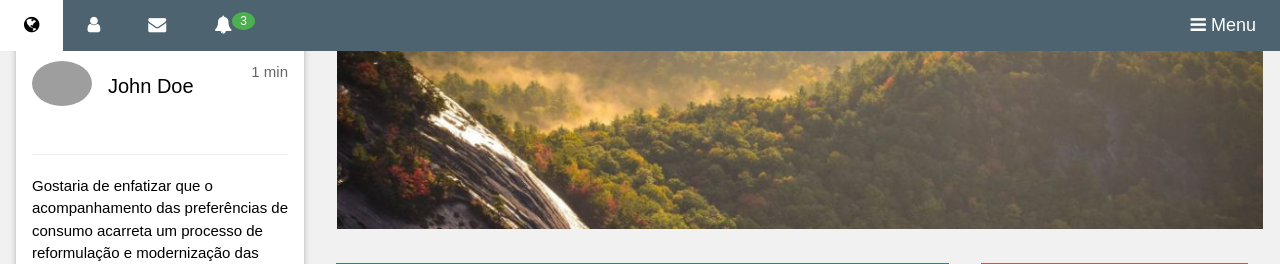
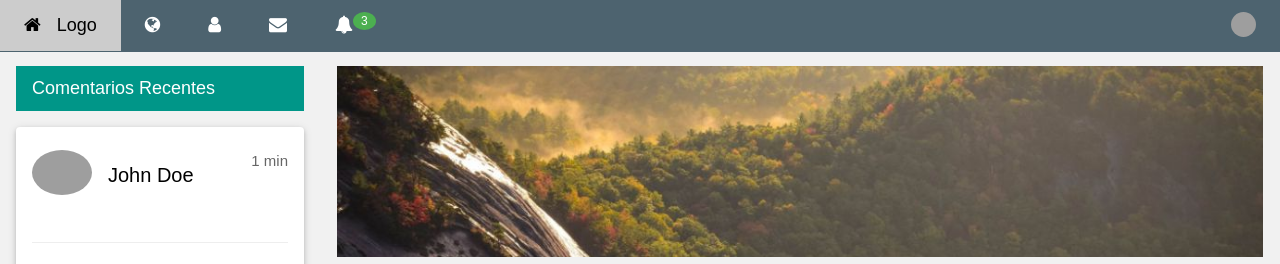
Before and after one commit to Erick-rick/faceTravels, a PHP site: page / in a window 1280 px wide. Shown: the top 264 px of the page. Run offline with PHP 8.4, Linux system fonts and the light colour scheme; some libraries are stand-ins or nearby versions; some web fonts are replaced; grey boxes are pictures that could not be loaded.

Commit message:
alteracoes iniciais concluidas

```diff
--- a/app/css/style.css
+++ b/app/css/style.css
@@ -3,11 +3,21 @@ html,body,h1,h2,h3,h4,h5 {
 	font-family: "Raleway", sans-serif;
 }
 
-
 .w3-theme-d2 {
     color: #fff !important;
     background-color: #4d636f !important;
 }
+
+.w3-theme-d3 {
+    color: #fff !important;
+    background-color: #435761 !important;
+}
+
+.w3-theme-d5 {
+    color: #fff !important;
+    background-color: #303e45 !important;
+}
+
 .container {
   position: relative;
   width: 50%;
--- a/app/index.html
+++ b/app/index.html
@@ -23,7 +23,7 @@
 
    <!-- DIRECTIVES -->
    <script src="scripts/directives/maps-directives.js"></script>
-   <body ng-app="myApp" ng-controller="mapaController as mapaCtrl"  class="w3-light-grey">
+   <body ng-app="myApp" ng-controller="mapaController as mapaCtrl"  class="w3-light-grey w3-theme-l5">
 
       <!-- Top container
       <div class="w3-container w3-top w3-black w3-large w3-padding" style="z-index:4">
@@ -31,7 +31,7 @@
          <span class="w3-right">Projeto de Engenharia de Software</span>
       </div>-->
 
-      <!-- Navbar -->
+      <!-- Navbar
       <div class="w3-top ">
          <ul class="w3-navbar w3-theme-d2 w3-left-align w3-large">
             <li class="w3-hide-medium w3-hide-large w3-opennav w3-right">
@@ -50,7 +50,7 @@
             </li>
             <li class="w3-right"><a href="#" class="w3-padding-large w3-theme-d4" onclick="w3_open()" ><i class="fa fa-bars"></i>  Menu</a></li>
          </ul>
-      </div>
+      </div>-->
 
 
       <!-- Sidenav/menu
@@ -84,7 +84,7 @@
       </nav>
       Overlay effect when opening sidenav on small screens
 
-   <div class="w3-overlay w3-hide-large w3-animate-opacity" onclick="w3_close()" style="cursor:pointer" title="close side menu" id="myOverlay"></div>-->
+   <div class="w3-overlay w3-hide-large w3-animate-opacity" onclick="w3_close()" style="cursor:pointer" title="close side menu" id="myOverlay"></div>
       <br>
       <div class="w3-col s3">
          <div class="w3-container w3-card-2 w3-white w3-round w3-margin">
@@ -130,9 +130,9 @@
             <button type="button" class="w3-btn w3-theme-d1 w3-margin-bottom"><i class="fa fa-thumbs-up"></i>  Like</button>
             <button type="button" class="w3-btn w3-theme-d2 w3-margin-bottom"><i class="fa fa-comment"></i>  Comment</button>
          </div>
-      </div>
+      </div>-->
 
-      <!-- !PAGE CONTENT! -->
+      <!-- !PAGE CONTENT!
       <div class="w3-col s9">
 
          <div class="w3-container w3-section">
@@ -156,8 +156,8 @@
                <div class="w3-twothird">
                   <h5 class = "h-well w3-teal">Mapa Analisado </h5>
 
-
-            <!-- MAPA -->
+ -->
+            <!-- MAPA
                   <div style=" height: 420px" class="row">
                      <div my-map=""
                         data-zoom="mapaCtrl.zoom"
@@ -248,11 +248,278 @@
                   <br>
                </div>
             </div>
-         </div>
+         </div>-->
 
 
 
-   <!-- MODAL ADD-->
+   <!-- MODAL ADD
+         <div id="id01" class="w3-modal">
+            <div class="w3-modal-content w3-card-8 w3-animate-zoom" style="max-width:700px">
+               <header class="w3-container w3-teal">
+                  <h3>Adicionar ponto</h3>
+               </header>
+               <form class="w3-container" name="addPontoForm">
+                  <div class="w3-section">
+                     <div class="w3-margin-bottom">
+                        <label><b>Localização</b></label>-->
+
+                  <!--Directiva search
+                        <input search-map
+                           data-locais="mapaCtrl.locais"
+                           id="pac-input"
+                           class="w3-input w3-border"
+                           type="text"
+                           placeholder="Nome do Local">
+                     </div>
+                     <div class="w3-margin-bottom">
+                        <label><b>Comentário</b></label>
+                        <textarea ng-model="mapaCtrl.comentario" class="w3-input w3-border" rows="4"></textarea>
+                     </div>
+                  </div>
+               </form>
+               <div class="w3-container w3-border-top w3-padding-16 w3-light-grey">
+                  <div class="w3-right">
+                     <button onclick="document.getElementById('id01').style.display='none'" type="button" class="w3-btn w3-red w3-border">Cancel</button>
+                     <button
+                        type="button"
+                        class=" w3-border w3-btn w3-teal"
+                        title="Adicionar um ponto no mapa"
+                        ng-click="mapaCtrl.addLugar()">
+                     Salvar
+                     </button>
+                  </div>
+               </div>
+            </div>
+         </div>-->
+         <!-- End page content
+      </div>
+
+      <script src="js/w3.js"></script>-->
+      <!--  <script src="js/mapa.js"></script>-->
+
+      <!-- CONTROLLERS
+      <script type="text/javascript" src="scripts/controllers/mapa/maps-controller.js"></script>-->
+
+
+
+
+
+      <!-- Navbar -->
+      <div class="w3-top">
+         <ul class="w3-navbar w3-theme-d2 w3-left-align w3-large">
+            <li class="w3-hide-medium w3-hide-large w3-opennav w3-right">
+               <a class="w3-padding-large w3-hover-white w3-large w3-theme-d2" href="javascript:void(0);" onclick="openNav()"><i class="fa fa-bars"></i></a>
+            </li>
+            <li><a href="#" class="w3-padding-large w3-theme-d4"><i class="fa fa-home w3-margin-right"></i>Logo</a></li>
+            <li class="w3-hide-small"><a href="#" class="w3-padding-large w3-hover-white" title="News"><i class="fa fa-globe"></i></a></li>
+            <li class="w3-hide-small"><a href="#" class="w3-padding-large w3-hover-white" title="Account Settings"><i class="fa fa-user"></i></a></li>
+            <li class="w3-hide-small"><a href="#" class="w3-padding-large w3-hover-white" title="Messages"><i class="fa fa-envelope"></i></a></li>
+            <li class="w3-hide-small w3-dropdown-hover">
+               <a href="#" class="w3-padding-large w3-hover-white" title="Notifications"><i class="fa fa-bell"></i><span class="w3-badge w3-right w3-small w3-green">3</span></a>
+               <div class="w3-dropdown-content w3-white w3-card-4">
+                  <a href="#">One new friend request</a>
+                  <a href="#">John Doe posted on your wall</a>
+                  <a href="#">Jane likes your post</a>
+               </div>
+            </li>
+            <li class="w3-hide-small w3-right"><a href="#" class="w3-padding-large w3-hover-white" title="My Account"><img src="http://www.w3schools.com/w3images/avatar2.png" class="w3-circle" style="height:25px;width:25px" alt="Avatar"></a></li>
+         </ul>
+      </div>
+
+      <!-- Navbar on small screens -->
+      <div id="navDemo" class="w3-hide w3-hide-large w3-hide-medium w3-top" style="margin-top:51px">
+         <ul class="w3-navbar w3-left-align w3-large w3-theme">
+            <li><a class="w3-padding-large" href="#">Link 1</a></li>
+            <li><a class="w3-padding-large" href="#">Link 2</a></li>
+            <li><a class="w3-padding-large" href="#">Link 3</a></li>
+            <li><a class="w3-padding-large" href="#">My Profile</a></li>
+         </ul>
+      </div>
+
+
+      <!-- Page Container -->
+      <div class=" w3-content" style="max-width:1500px;margin-top:50px">
+         <!-- The Grid -->
+         <div class="w3-row" >
+
+            <!-- Left Column -->
+            <div class="w3-col m3">
+               <div style="padding: 0px 16px">
+                  <h5 class = "h-well w3-teal">Comentarios Recentes</h5>
+               </div>
+               <div class="w3-container w3-card-2 w3-white w3-round w3-margin">
+                  <br>
+                  <img src="http://www.w3schools.com/w3images/avatar2.png" alt="Avatar" class="w3-left w3-circle w3-margin-right" style="width:60px">
+                  <span class="w3-right w3-opacity">1 min</span>
+                  <h4>John Doe</h4>
+                  <br>
+                  <hr class="w3-clear">
+                  <p>Gostaria de enfatizar que o acompanhamento das preferências de consumo acarreta um processo de reformulação e modernização das direções preferenciais no sentido do progresso.</p>
+                  <div class="w3-row-padding" style="margin:0 -16px">
+                     <div class="w3-half">
+                        <img src="http://www.w3schools.com/w3images/lights.jpg" style="width:100%" alt="Northern Lights" class="w3-margin-bottom">
+                     </div>
+                     <div class="w3-half">
+                        <img src="http://www.w3schools.com/w3images/nature.jpg" style="width:100%" alt="Nature" class="w3-margin-bottom">
+                     </div>
+                  </div>
+                  <button type="button" class="w3-btn w3-theme-d1 w3-margin-bottom"><i class="fa fa-thumbs-up"></i>  Like</button>
+                  <button type="button" class="w3-btn w3-theme-d2 w3-margin-bottom"><i class="fa fa-comment"></i>  Comment</button>
+               </div>
+               <div class="w3-container w3-card-2 w3-white w3-round w3-margin">
+                  <br>
+                  <img src="http://www.w3schools.com/w3images/avatar5.png" alt="Avatar" class="w3-left w3-circle w3-margin-right" style="width:60px">
+                  <span class="w3-right w3-opacity">16 min</span>
+                  <h4>Jane Doe</h4>
+                  <br>
+                  <hr class="w3-clear">
+                  <p>O que temos que ter sempre em mente é que a valorização de fatores subjetivos promove a alavancagem dos procedimentos normalmente adotados.</p>
+                  <button type="button" class="w3-btn w3-theme-d1 w3-margin-bottom"><i class="fa fa-thumbs-up"></i>  Like</button>
+                  <button type="button" class="w3-btn w3-theme-d2 w3-margin-bottom"><i class="fa fa-comment"></i>  Comment</button>
+               </div>
+               <div class="w3-container w3-card-2 w3-white w3-round w3-margin">
+                  <br>
+                  <img src="http://www.w3schools.com/w3images/avatar6.png" alt="Avatar" class="w3-left w3-circle w3-margin-right" style="width:60px">
+                  <span class="w3-right w3-opacity">32 min</span>
+                  <h4>Angie Jane</h4>
+                  <br>
+                  <hr class="w3-clear">
+                  <p>Have you seen this?</p>
+                  <img src="http://www.w3schools.com/w3images/nature.jpg" style="width:100%" class="w3-margin-bottom">
+                  <p>É claro que o acompanhamento das preferências de consumo assume importantes posições no estabelecimento do fluxo de informações.</p>
+                  <button type="button" class="w3-btn w3-theme-d1 w3-margin-bottom"><i class="fa fa-thumbs-up"></i>  Like</button>
+                  <button type="button" class="w3-btn w3-theme-d2 w3-margin-bottom"><i class="fa fa-comment"></i>  Comment</button>
+               </div>
+               <!-- End Left Column -->
+
+            </div>
+
+            <!-- Middle Column -->
+            <div class="w3-col m9">
+                <div class="w3-container w3-section">
+                  <div class="w3-row-padding" style="margin: 0px -7px;">
+                     <div class="slideshow-container">
+                        <div class="mySlides fade">
+                           <img src="img/slide/nature.png" style="width:100%">
+                        </div>
+                        <div class="mySlides fade">
+                           <img src="img/slide/water.png" style="width:100%">
+                        </div>
+                        <div class="mySlides fade">
+                           <img src="img/slide/ice.png" style="width:100%">
+                        </div>
+                     </div>
+                  </div>
+               </div>
+
+               <div class="w3-container w3-section">
+                  <div class="w3-row-padding" style="margin:0 -16px">
+                     <div class="w3-twothird">
+                        <h5 class = "h-well w3-teal">Mapa Analisado </h5>
+
+
+                  <!-- MAPA -->
+                        <div style=" height: 420px" class="row">
+                           <div my-map=""
+                              data-zoom="mapaCtrl.zoom"
+                              data-enderecos="mapaCtrl.enderecos"
+                              data-centro="mapaCtrl.centro"></div>
+                        </div>
+                     </div>
+                     <div class="w3-third">
+                        <div class="w3-container">
+                           <h5 class = " h-well w3-red" >Adicionar Ponto</h5>
+                           <div class="w3-twothird w3-btn-group w3-margin-top">
+                              <button class="w3-btn w3-teal" ng-click="mapaCtrl.addZoom()">
+                              <i class="fa fa-plus"></i>
+                              </button>
+                              <button class="w3-btn w3-green" ng-click="mapaCtrl.subZoom()">
+                              <i class="fa fa-minus"></i>
+                              </button>
+                              <label>&emsp; {{mapaCtrl.zoom}} Vezes</label>
+                           </div>
+                           <div class="w3-third w3-margin-top">
+                              <button title="Adicionar um ponto no mapa"
+                                 class="w3-btn w3-white w3-border w3-border-green w3-round-xlarge w3-right"
+                                 onclick="document.getElementById('id01').style.display='block'">
+                              Adicionar
+                              </button>
+                           </div>
+                        </div>
+                        <div class = "w3-container">
+                           <h5 class = "w3-margin-top h-well w3-red" >Top 10 Marcados</h5>
+                           <input class="w3-input w3-margin-bottom" placeholder="Digite para filtrar" type="text" name ="filtro">
+                           <table class="w3-table w3-striped w3-white">
+                              <tr ng-repeat="(key, c) in mapaCtrl.enderecos">
+                                 <td>{{key + 1}}</td>
+                                 <td class="w3-center">{{c.nome}}</td>
+                                 <td>
+                                    <button title="Destacar ponto" class="w3-btn w3-white w3-border w3-border-green w3-round-xlarge w3-right" ng-click="mapaCtrl.centralizar(key)">
+                                    <i class="fa fa-street-view"></i>
+                                    </button>
+                                 </td>
+                              </tr>
+                           </table>
+                        </div>
+                     </div>
+                  </div>
+               </div>
+               <hr>
+
+              <div class="w3-container">
+                  <h5>Usuarios Recentes</h5>
+                  <ul class="w3-ul w3-card-4 w3-white">
+                     <li class="w3-padding-16">
+                        <span onclick="this.parentElement.style.display='none'" class="w3-closebtn w3-padding w3-margin-right w3-medium">x</span>
+                        <img src="http://www.w3schools.com/w3images/avatar2.png" class="w3-left w3-circle w3-margin-right" style="width:35px">
+                        <span class="w3-xlarge">Nonato</span><br>
+                     </li>
+                     <li class="w3-padding-16">
+                        <span onclick="this.parentElement.style.display='none'" class="w3-closebtn w3-padding w3-margin-right w3-medium">x</span>
+                        <img src="http://www.w3schools.com/w3images/avatar5.png" class="w3-left w3-circle w3-margin-right" style="width:35px">
+                        <span class="w3-xlarge">Ivo</span><br>
+                     </li>
+                     <li class="w3-padding-16">
+                        <span onclick="this.parentElement.style.display='none'" class="w3-closebtn w3-padding w3-margin-right w3-medium">x</span>
+                        <img src="http://www.w3schools.com/w3images/avatar6.png" class="w3-left w3-circle w3-margin-right" style="width:35px">
+                        <span class="w3-xlarge">Maria</span><br>
+                     </li>
+                  </ul>
+               </div>
+               <hr>
+               <div class="w3-container">
+                  <h5>Comentarios Recentes</h5>
+                  <div class="w3-row">
+                     <div class="w3-col m2 text-center">
+                        <img class="w3-circle" src="http://www.w3schools.com/w3images/avatar3.png" style="width:96px;height:96px">
+                     </div>
+                     <div class="w3-col m10 w3-container">
+                        <h4>Pedro <span class="w3-opacity w3-medium">Sep 29, 2014, 9:12 PM</span></h4>
+                        <p>Que lugar magnífico, eu realmente gostei de visitar</p>
+                        <br>
+                     </div>
+                  </div>
+                  <div class="w3-row">
+                     <div class="w3-col m2 text-center">
+                        <img class="w3-circle" src="http://www.w3schools.com/w3images/avatar1.png" style="width:96px;height:96px">
+                     </div>
+                     <div class="w3-col m10 w3-container">
+                        <h4>João <span class="w3-opacity w3-medium">Sep 28, 2014, 10:15 PM</span></h4>
+                        <p>Não trouxe nenhuma emoção.</p>
+                        <br>
+                     </div>
+                  </div>
+               </div>
+
+               <!-- End Middle Column -->
+            </div>
+         </div>
+         <!-- End Grid -->
+      </div>
+
+
+
+   <!-- MODAL ADD -->
          <div id="id01" class="w3-modal">
             <div class="w3-modal-content w3-card-8 w3-animate-zoom" style="max-width:700px">
                <header class="w3-container w3-teal">
@@ -291,13 +558,27 @@
                </div>
             </div>
          </div>
-         <!-- End page content -->
+      <!-- End Page Container -->
       </div>
+      <br>
 
-      <script src="js/w3.js"></script>
+
+   <!-- Footer -->
+      <footer class="w3-container w3-theme-d3 w3-padding-16">
+         <h5>Footer</h5>
+      </footer>
+      <footer class="w3-container w3-theme-d5">
+         <p>Desenvolvido por Nonato Dias</a></p>
+      </footer>
+
+
+      <script src="js/w3.js"></script>-->
       <!--  <script src="js/mapa.js"></script>-->
 
       <!-- CONTROLLERS -->
       <script type="text/javascript" src="scripts/controllers/mapa/maps-controller.js"></script>
+
+
+
    </body>
 </html>
```
Also changed, not shown: app/js/w3.js (+24 -0 lines).
